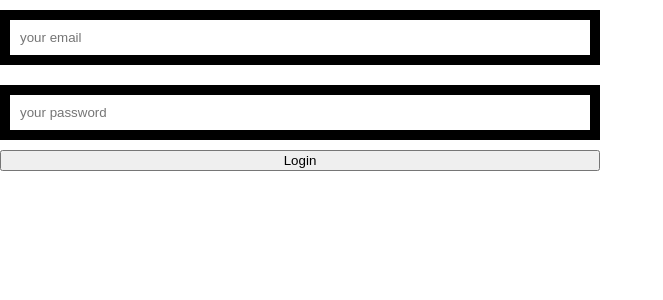
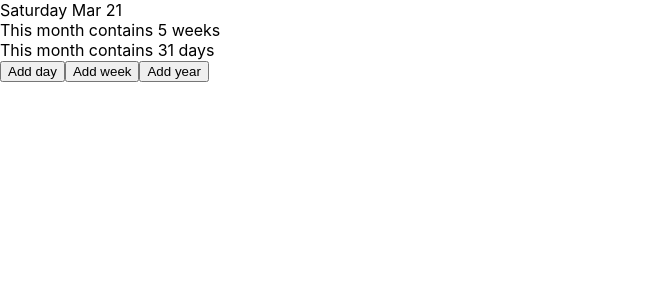
Before and after one commit to julietvt/reactapp-pd2020-2, a React (Create React App) app: page / in a window 1280 px wide. Shown: the top 300 px of the page, without its empty margins (0-663 px from the left). Built offline with nearby package versions, Linux system fonts and the light colour scheme.

Commit message:
example date-fns

```diff
--- a/package.json
+++ b/package.json
@@ -7,6 +7,7 @@
     "@testing-library/react": "^11.2.5",
     "@testing-library/user-event": "^12.8.1",
     "classnames": "^2.2.6",
+    "date-fns": "^2.19.0",
     "node-sass": "^5.0.0",
     "prop-types": "^15.7.2",
     "react": "^17.0.1",
--- a/src/App.js
+++ b/src/App.js
@@ -1,12 +1,12 @@
 import logo from './logo.svg';
 import './App.css';
 import { Component } from 'react';
-import LoginForm from './components/LoginForm';
+import Calendar from './components/Calendar';
 
 const App = () => {
   return (
     <>
-      <LoginForm />
+      <Calendar />
     </>
   );
 };
--- /dev/null
+++ b/src/components/Calendar/index.jsx
@@ -0,0 +1,30 @@
+import React, {Component} from 'react';
+import {format, add, getWeeksInMonth, getDaysInMonth} from 'date-fns';
+
+class Calendar extends Component{
+    constructor(props){
+        super(props);
+        this.state = {
+            day: new Date()
+        };
+    }
+    changeDay = options => {
+        const {day} = this.state;
+        const newDate = add(day, options);
+        this.setState({day: newDate});
+    }
+    render(){
+        const {day} = this.state;
+        return(
+            <div>
+                <div>{format(day, 'EEEE LLL yy')}</div>
+                <div>This month contains {getWeeksInMonth(day)} weeks</div>
+                <div>This month contains {getDaysInMonth(day)} days</div>
+                <button onClick={() => this.changeDay({days:1})}>Add day</button>
+                <button onClick={() => this.changeDay({weeks:1})}>Add week</button>
+                <button onClick={() => this.changeDay({years:1})}>Add year</button>
+            </div>
+        );
+    }
+}
+export default Calendar;
```
Also changed, not shown: 1 other file (tests, documents, lock files or other folders).
